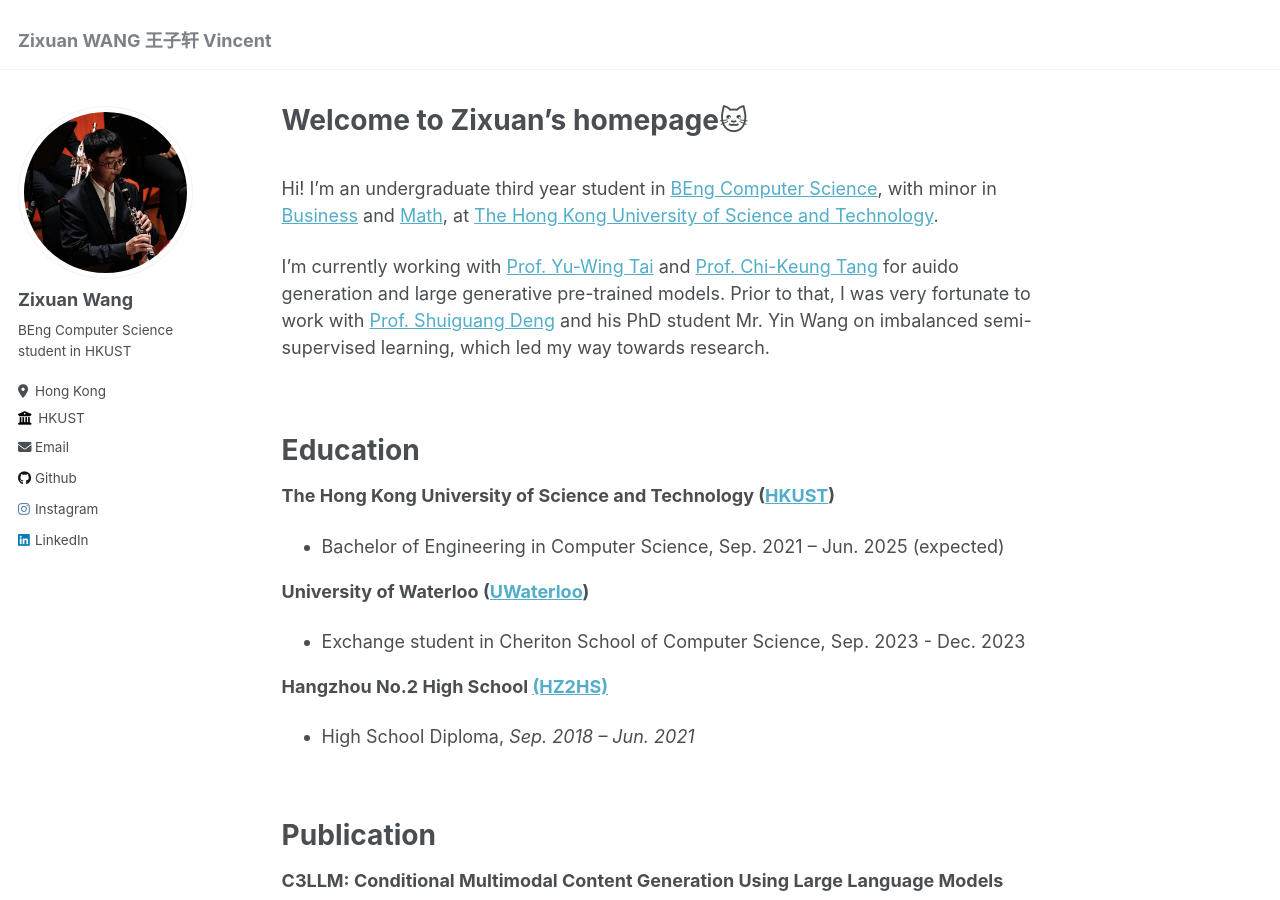
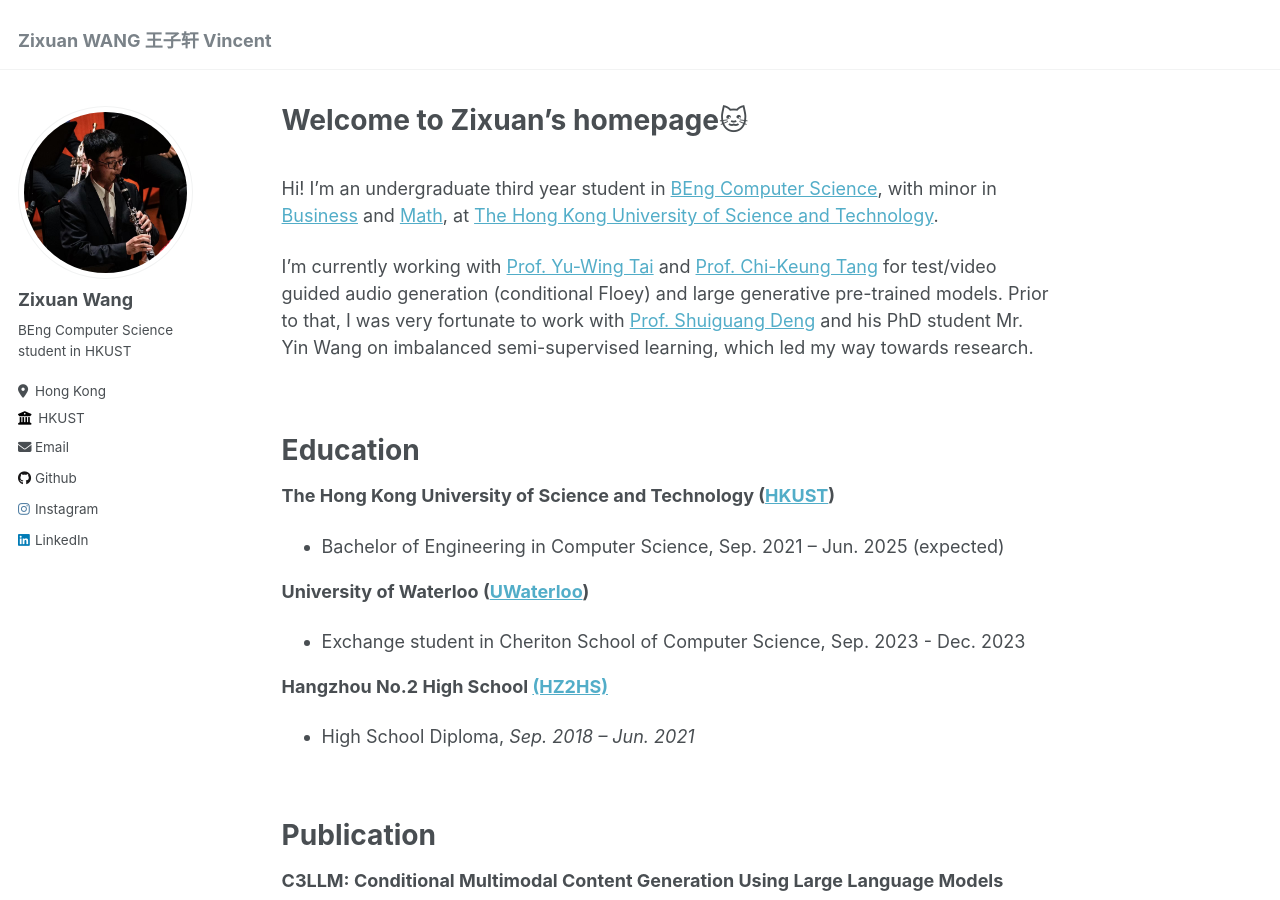
Before and after one commit to Vincent2311/Vincent2311.github.io, a Jekyll site: the page built from _pages/about.md, in a window 1280 px wide and 900 px high. Built offline with Jekyll 4.4.1, drawn with Linux system fonts in a browser that asks for light colours.

Commit message:
Update about.md

```diff
--- a/_pages/about.md
+++ b/_pages/about.md
@@ -10,7 +10,7 @@ redirect_from:
 <br>
 Hi! I'm an undergraduate third year student in [BEng Computer Science](https://cse.hkust.edu.hk/ug/comp/), with minor in [Business](https://bmundergrad.hkust.edu.hk/academics/academic-programs/minor-programs) and [Math](https://www.math.hkust.edu.hk/ug/minor.php), at [The Hong Kong University of Science and Technology](https://hkust.edu.hk/).
 
-I'm currently working with [Prof. Yu-Wing Tai](https://yuwingtai.github.io/) and [Prof. Chi-Keung Tang](https://home.cse.ust.hk/~cktang/bio.html) for auido generation and large generative pre-trained models. Prior to that, I was very fortunate to work with [Prof. Shuiguang Deng](https://person.zju.edu.cn/en/shuiguang) and his PhD student Mr. Yin Wang on imbalanced semi-supervised learning, which led my way towards research.
+I'm currently working with [Prof. Yu-Wing Tai](https://yuwingtai.github.io/) and [Prof. Chi-Keung Tang](https://home.cse.ust.hk/~cktang/bio.html) for test/video guided audio generation (conditional Floey) and large generative pre-trained models. Prior to that, I was very fortunate to work with [Prof. Shuiguang Deng](https://person.zju.edu.cn/en/shuiguang) and his PhD student Mr. Yin Wang on imbalanced semi-supervised learning, which led my way towards research.
 
 <br>
 
```
